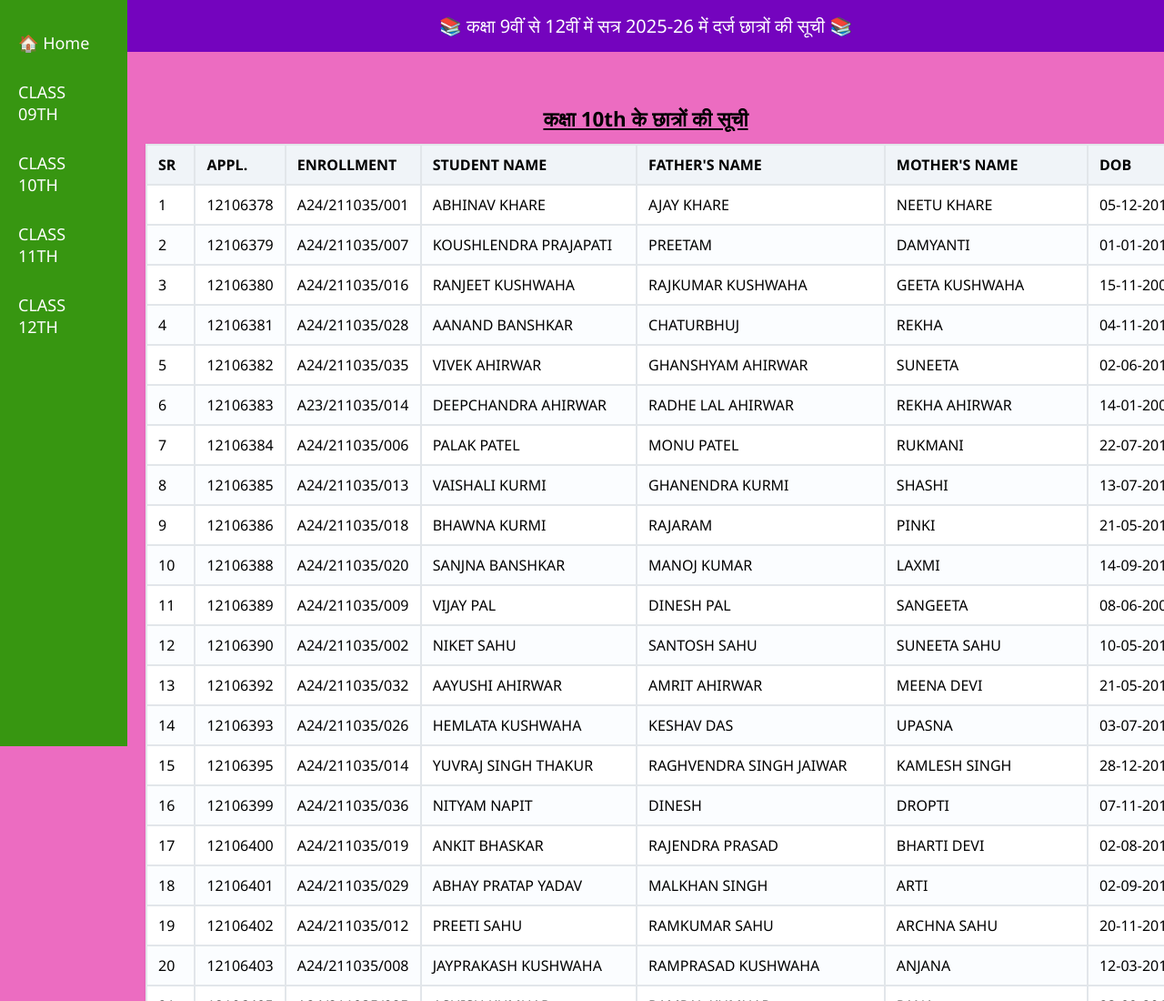
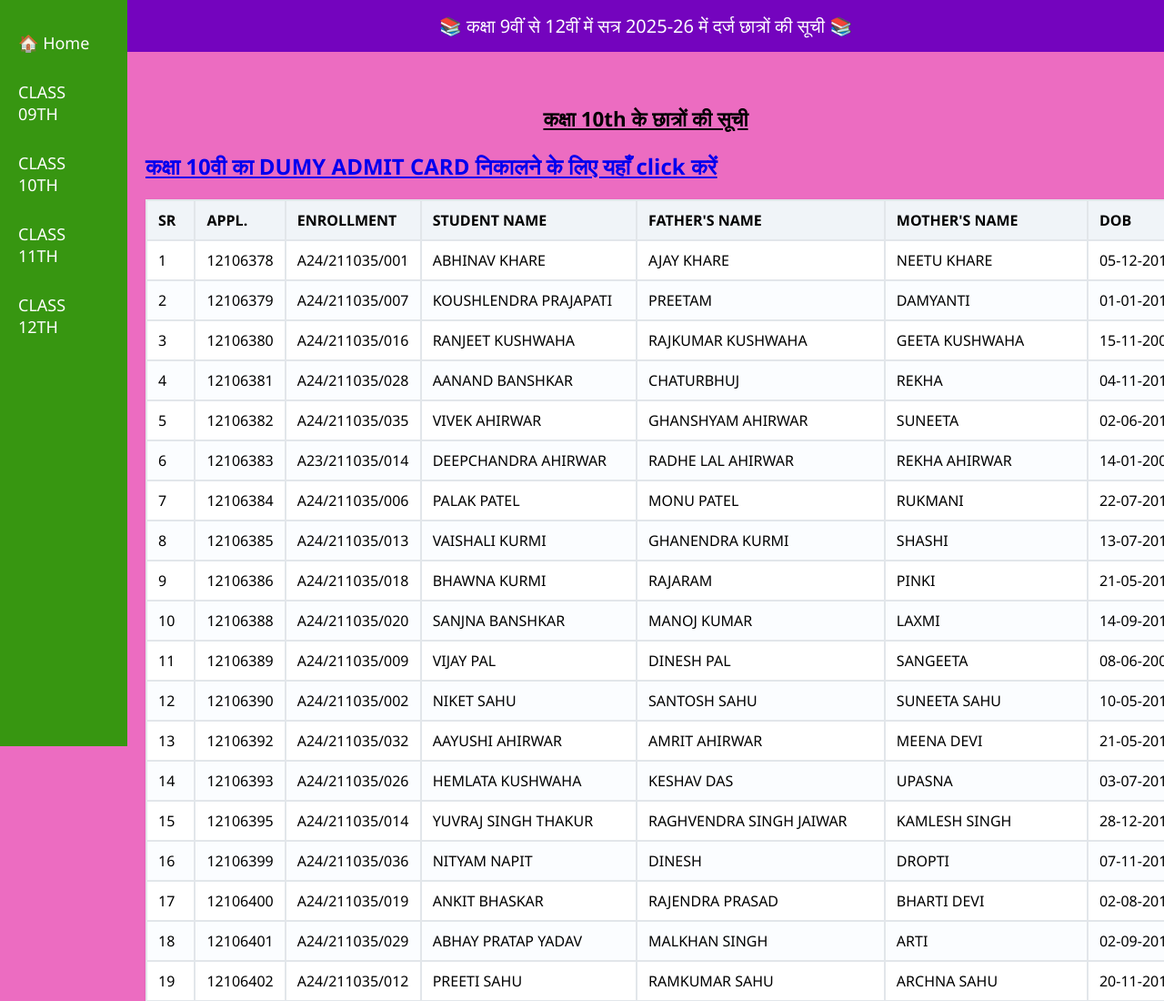
Before and after one commit to studybank/class10th, a plain HTML site: page index.html in a window 1280 px wide. Shown: the top 1100 px of the page at 91% size. Drawn offline with Linux system fonts and the light colour scheme.

Commit message:
Update index.html

```diff
--- a/index.html
+++ b/index.html
@@ -152,7 +152,7 @@
   <!-- Main Content -->
   <div class="main-content">
     <u><h1>कक्षा 10th के छात्रों की सूची</h1></u>
-
+<u><H2><a href="https://mpbse.mponline.gov.in/Portal/Examinations/MPBSE/AdmitCard/Main_AdmitCard.aspx?fnlexm2023ad=dafaQymZffdsfdsrewfdsfdsf">कक्षा 10वी का DUMY ADMIT CARD निकालने के लिए यहाँ click करें </a></H2></u>
     <table>
       <thead>
         <tr>
```
